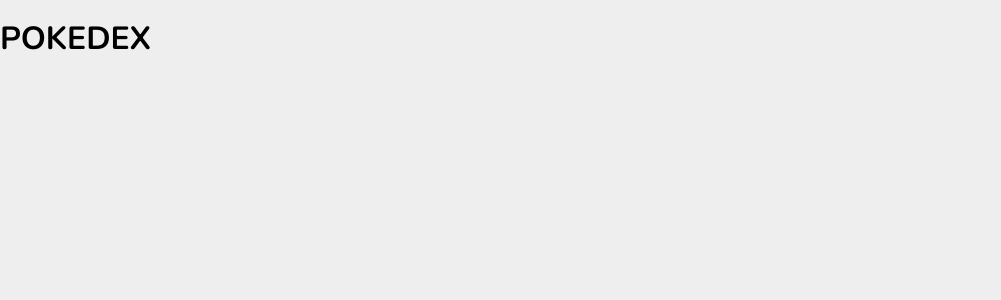
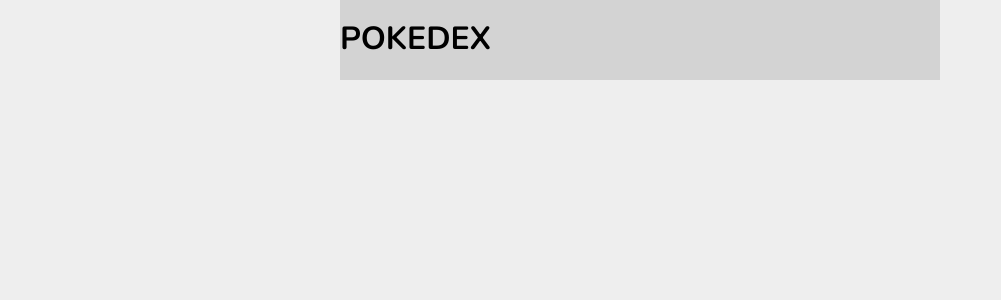
Before and after one commit to olszowskijacek/Pokedex--React-App, a React (Create React App) app: page / in a window 1280 px wide. Shown: the top 300 px of the page, without its empty margins (0-1001 px from the left). Built offline with nearby package versions, Linux system fonts and the light colour scheme.

Commit message:
add styled-components

```diff
--- a/package.json
+++ b/package.json
@@ -9,7 +9,8 @@
     "node-sass": "^4.14.1",
     "react": "^16.13.1",
     "react-dom": "^16.13.1",
-    "react-scripts": "3.4.3"
+    "react-scripts": "3.4.3",
+    "styled-components": "^5.1.1"
   },
   "scripts": {
     "start": "react-scripts start",
--- a/src/App.js
+++ b/src/App.js
@@ -1,12 +1,13 @@
 import React from 'react';
-import './App.scss';
+import styled from 'styled-components';
+// import './App.scss';
 
-import Container from './Components/Container/Container.js'
+import Container from './Components/Container/Container.js';
 import Header from './Components/Header/Header.js';
 
 function App() {
   return (
-    <Container className='App'>
+    <Container>
       <Header title='POKEDEX'/>
     </Container>
   );
--- a/src/Components/Container/Container.scss
+++ b/src/Components/Container/Container.scss
@@ -0,0 +1,6 @@
+.container {
+    max-width: 600px;
+    margin: auto;
+    display: flex;
+    background-color: lightgrey;
+}
--- a/src/Components/Header/Header.js
+++ b/src/Components/Header/Header.js
@@ -2,7 +2,7 @@
 import './Header.scss';
 
 const Header = ({title}) => (
-<h1>{title}</h1>
+<h1 className='header'>{title}</h1>
 );
 
 export default Header;
--- a/src/Components/Header/Header.scss
+++ b/src/Components/Header/Header.scss
@@ -0,0 +1,3 @@
+.header {
+    align-self: flex-end;
+}
```
Also changed, not shown: 1 other file (tests, documents, lock files or other folders).
